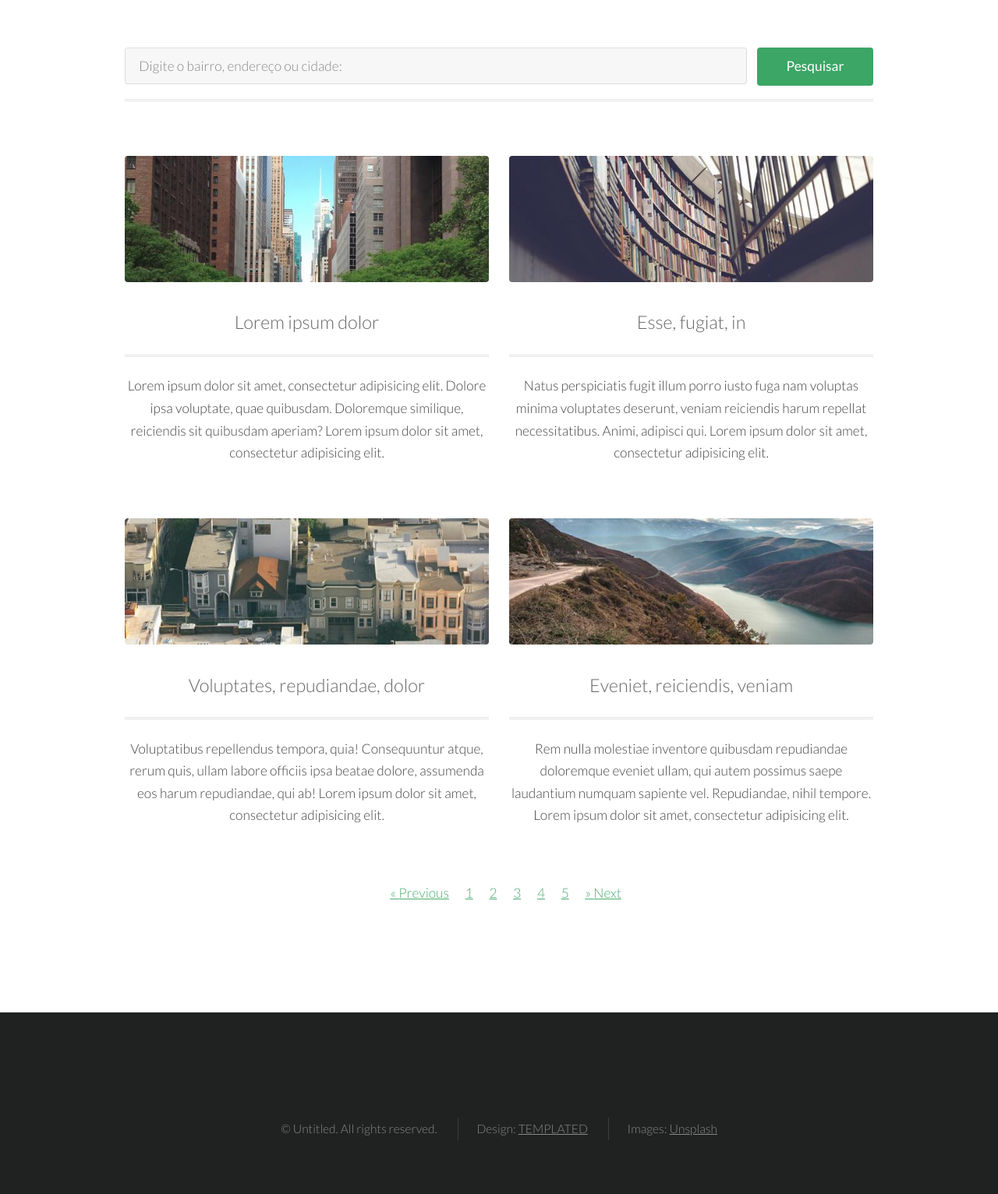
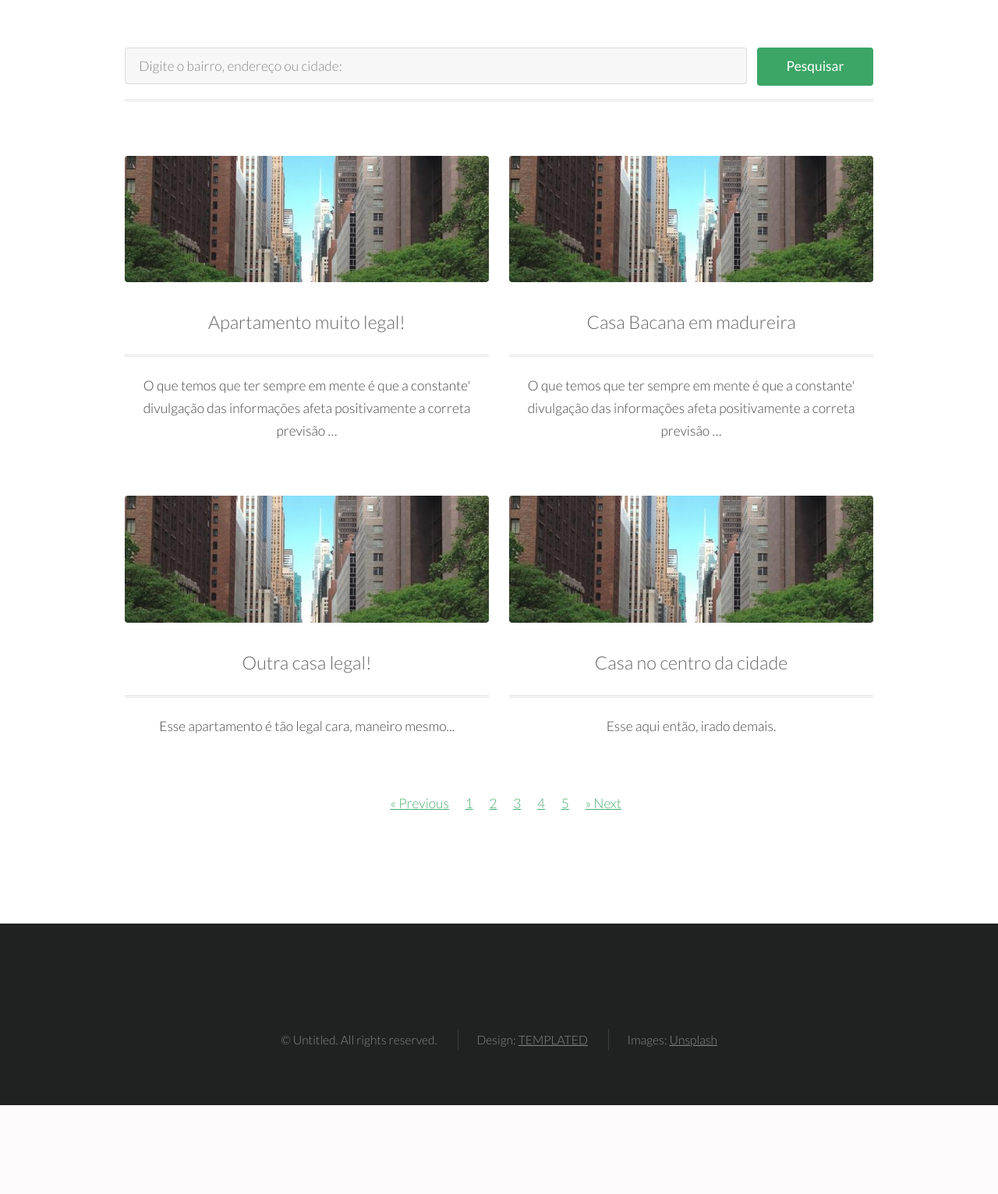
Before and after one commit to RafaDias/radimoveis, a Django app: page / in a window 1280 px wide. Shown: the part 1277-2809 px from the top of the page at 78% size. After the commit the page ends 2695 px from the top, so only its background shows below. Run offline with Django 3.2, Linux system fonts and the light colour scheme.

Commit message:
Injecao do modelo(mockado) no template

```diff
--- a/radimoveis/imoveis/templates/index.html
+++ b/radimoveis/imoveis/templates/index.html
@@ -57,35 +57,13 @@
                 </div>
             </header>
             <div class="row">
+                {% for imovel in imoveis %}
                 <section class="feature 6u 12u$(small)">
                     <img class="image fit" src="{% static 'images/pic01.jpg' %}" alt=""/>
-                    <h3 class="title">Lorem ipsum dolor</h3>
-                    <p>Lorem ipsum dolor sit amet, consectetur adipisicing elit. Dolore ipsa voluptate, quae quibusdam.
-                        Doloremque similique, reiciendis sit quibusdam aperiam? Lorem ipsum dolor sit amet, consectetur
-                        adipisicing elit.</p>
+                    <h3 class="title">{{ imovel.breve_descricao }}</h3>
+                    <p>{{ imovel.detalhes|truncatewords:20 }}</p>
                 </section>
-                <section class="feature 6u$ 12u$(small)">
-                    <img class="image fit" src="{% static 'images/pic02.jpg' %}" alt=""/>
-                    <h3 class="title">Esse, fugiat, in</h3>
-                    <p>Natus perspiciatis fugit illum porro iusto fuga nam voluptas minima voluptates deserunt, veniam
-                        reiciendis harum repellat necessitatibus. Animi, adipisci qui. Lorem ipsum dolor sit amet,
-                        consectetur adipisicing elit.</p>
-                </section>
-                <section class="feature 6u 12u$(small)">
-                    <img class="image fit" src="{% static 'images/pic03.jpg' %}" alt=""/>
-                    <h3 class="title">Voluptates, repudiandae, dolor</h3>
-                    <p>Voluptatibus repellendus tempora, quia! Consequuntur atque, rerum quis, ullam labore officiis
-                        ipsa
-                        beatae dolore, assumenda eos harum repudiandae, qui ab! Lorem ipsum dolor sit amet, consectetur
-                        adipisicing elit.</p>
-                </section>
-                <section class="feature 6u$ 12u$(small)">
-                    <img class="image fit" src="{% static 'images/pic04.jpg' %}" alt=""/>
-                    <h3 class="title">Eveniet, reiciendis, veniam</h3>
-                    <p>Rem nulla molestiae inventore quibusdam repudiandae doloremque eveniet ullam, qui autem possimus
-                        saepe laudantium numquam sapiente vel. Repudiandae, nihil tempore. Lorem ipsum dolor sit amet,
-                        consectetur adipisicing elit.</p>
-                </section>
+                {% endfor %}
             </div>
             <ul class="actions">
                 <li class="text-center">
--- a/radimoveis/imoveis/views.py
+++ b/radimoveis/imoveis/views.py
@@ -1,5 +1,29 @@
 from django.shortcuts import render
-
+from .models import Imovel
 
 def home(request):
-    return render(request, 'index.html')
+    context = {
+        'imoveis': [
+            Imovel(breve_descricao='Apartamento muito legal!',
+                   endereco='Rua Pedro Krisnki n 277',
+                   preco='10',
+                   detalhes="""O que temos que ter sempre em mente é que a constante'
+                            divulgação das informações afeta positivamente a correta
+                            previsão das condições financeiras e administrativas exigidas."""),
+            Imovel(breve_descricao='Casa Bacana em madureira',
+                   endereco='Madureira 881',
+                   preco='50',
+                   detalhes="""O que temos que ter sempre em mente é que a constante'
+                           divulgação das informações afeta positivamente a correta
+                           previsão das condições financeiras e administrativas exigidas."""),
+            Imovel(breve_descricao='Outra casa legal!',
+                   endereco='campo grande',
+                   preco='30',
+                   detalhes="Esse apartamento é tão legal cara, maneiro mesmo..."),
+            Imovel(breve_descricao='Casa no centro da cidade',
+                   endereco='Centro RJ',
+                   preco='40',
+                   detalhes="Esse aqui então, irado demais."),
+        ]
+    }
+    return render(request, 'index.html', context)
```
